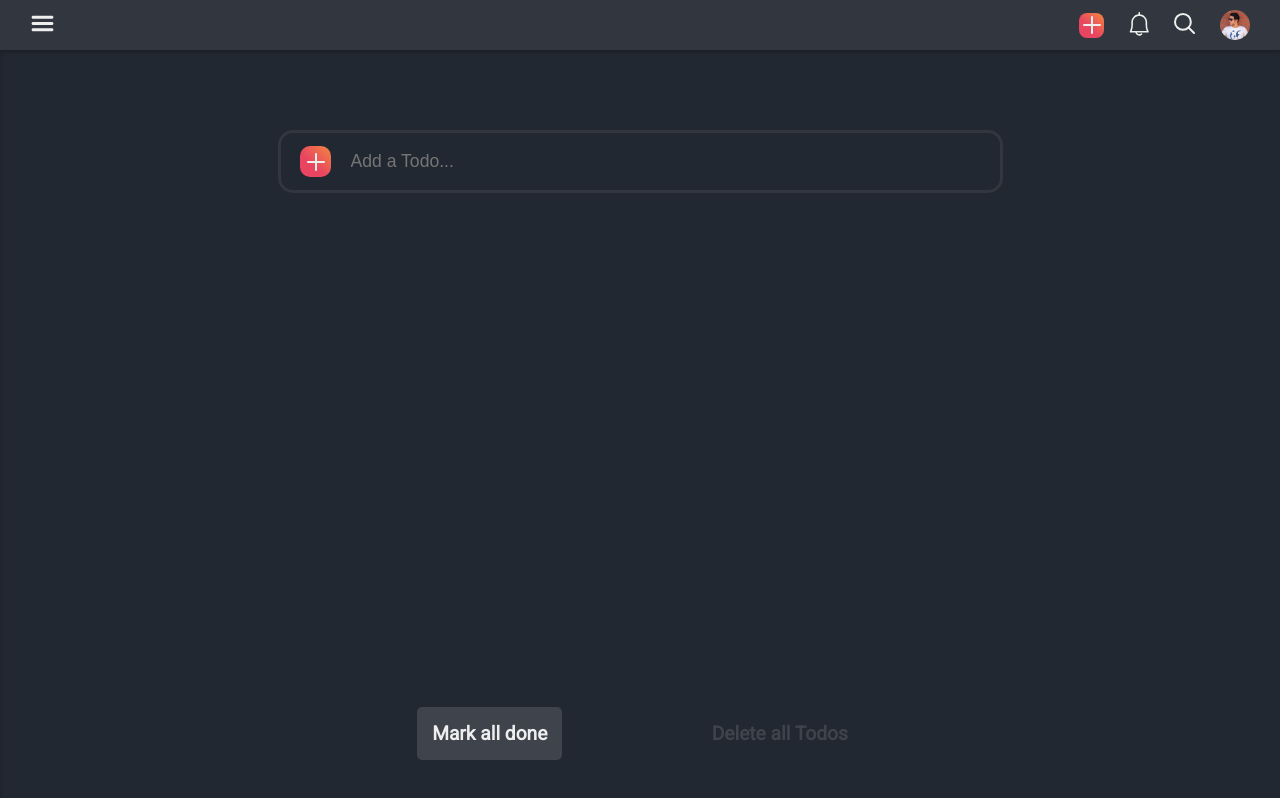
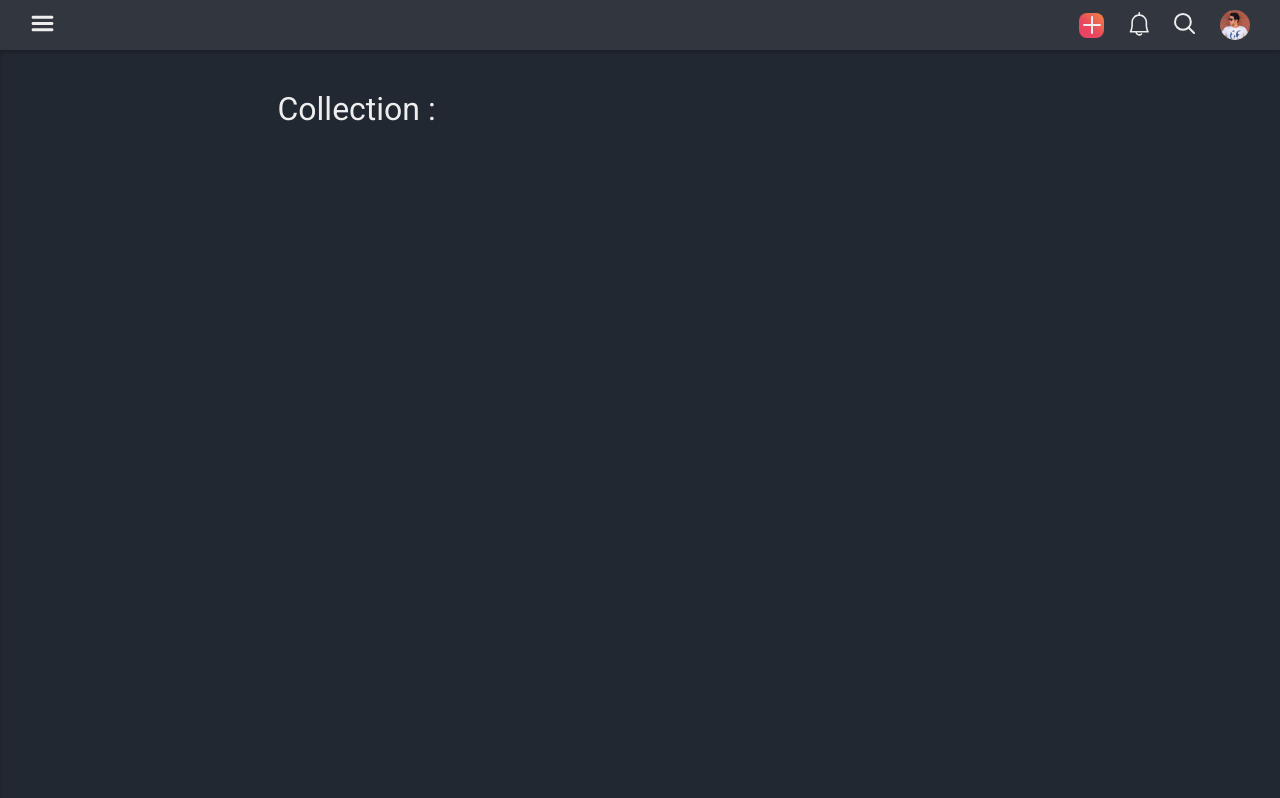
Before and after one commit to omidjr/todo_react_app, a React (Create React App) app: page / in a window 1280 px wide. Built offline with nearby package versions, Linux system fonts and the light colour scheme.

Commit message:
Added ChosenCollection hook and functionality

```diff
--- a/src/App.js
+++ b/src/App.js
@@ -4,6 +4,8 @@ import { useTodos } from "./Hooks/useTodos";
 import { useShowSidebar } from './Hooks/useShowSidebar';
 import { useNewCollection } from "./Hooks/useNewCollection";
 import { useCollections } from "./Hooks/useCollections";
+import { useChosenCollection } from "./Hooks/useChosenCollection";
+import TodoCollection from "./components/TodoCollection";
 import TodoForm from "./components/TodoForm";
 import TodoList from "./components/TodoList";
 import TodoActions from "./components/TodoActions";
@@ -16,16 +18,23 @@ const App = () => {
   const showSidebar = useShowSidebar();
   const newCollection = useNewCollection();
   const collections = useCollections();
+  const chosenCollection = useChosenCollection();
 
   return (
     <div>
       <Navbar {...showSidebar} />
       <div className="App">
-        <Sidebar {...showSidebar} {...newCollection} {...collections} />
+        <Sidebar {...showSidebar} {...newCollection} {...collections} {...chosenCollection} />
         <div className="todoApp_inner">
-          <TodoForm {...newTodo} {...todos} />
-          <TodoList {...todos} />
-          <TodoActions {...todos} />
+          <TodoCollection {...chosenCollection} />
+          {chosenCollection.chosenCollection === '' ? <div style={{display: 'none'}} />
+          :
+          <>
+            <TodoForm {...newTodo} {...todos} {...chosenCollection} />
+            <TodoList {...todos} {...chosenCollection} />
+            <TodoActions {...todos} />
+          </>
+          }
         </div>
       </div>
     </div>
--- /dev/null
+++ b/src/Hooks/useChosenCollection.jsx
@@ -0,0 +1,10 @@
+import { useState } from "react";
+
+export const useChosenCollection = () => {
+    const [chosenCollection, setChosenCollection] = useState('');
+
+    return {
+        chosenCollection,
+        setChosenCollection
+    }
+}
--- a/src/components/CollectionList.jsx
+++ b/src/components/CollectionList.jsx
@@ -1,4 +1,6 @@
-const CollectionList = ({setNewCollection, collections, setCollections}) => {
+import { useCallback } from "react";
+
+const CollectionList = ({setNewCollection, collections, setCollections, setChosenCollection}) => {
 
     const collectionsArr = collections.map((c) => { return c.content });
     const isDuplicate = collectionsArr.some((c, idx) => {
@@ -16,8 +18,8 @@ const CollectionList = ({setNewCollection, collections, setCollections}) => {
     return (
         <ul>
                 {collections.map((collection) => (
-                    <li className="collection" key={collection.id}>
-                        <span >
+                    <li className="collection" key={collection.id} onClick={() => setChosenCollection(collection.content)}>
+                        <span>
                             <svg width="13" height="10" viewBox="0 0 13 10" fill="none" xmlns="http://www.w3.org/2000/svg">
                                 <path d="M11.4 1L4.25 8.2L1 4.92727" stroke="#EEEEEE" stroke-width="2" stroke-linecap="round" stroke-linejoin="round"/>
                             </svg>
--- a/src/components/Sidebar.css
+++ b/src/components/Sidebar.css
@@ -84,8 +84,8 @@
 .sideBar li {
   display: flex;
   align-items: center;
-  margin-bottom: 30px;
-  padding: 10px 30px;
+  margin-bottom: 25px;
+  padding: 15px 30px;
   cursor: pointer;
   transition: all 0.15s ease;
 }
--- a/src/components/Sidebar.jsx
+++ b/src/components/Sidebar.jsx
@@ -2,7 +2,7 @@ import "./Sidebar.css";
 import React, { useCallback } from 'react'
 import CollectionList from "./CollectionList";
 
-const Sidebar = ({showSidebar, newCollection, setNewCollection, collections, setCollections}) => {
+const Sidebar = ({showSidebar, newCollection, setNewCollection, collections, setCollections, setChosenCollection}) => {
     const formSubmitted = useCallback((e) => {
         e.preventDefault();
         if (!newCollection.trim()) return; //Avoid empty collections
@@ -26,7 +26,7 @@ const Sidebar = ({showSidebar, newCollection, setNewCollection, collections, set
             <p>
                 Collections
             </p>
-            <CollectionList collections={collections} setCollections={setCollections} setNewCollection={setNewCollection} />
+            <CollectionList collections={collections} setCollections={setCollections} setNewCollection={setNewCollection} setChosenCollection={setChosenCollection} />
             <form className="addCollection_form" onSubmit={formSubmitted}>
                 <input
                     className="addCollection_input"
--- /dev/null
+++ b/src/components/TodoCollection.css
@@ -0,0 +1,4 @@
+.todoCollectionName {
+  font-size: 2rem;
+  margin-top: 40px;
+}
--- /dev/null
+++ b/src/components/TodoCollection.jsx
@@ -0,0 +1,9 @@
+import "./TodoCollection.css";
+
+const TodoCollection = ({chosenCollection}) => {
+    return (
+        <p className="todoCollectionName">Collection : {chosenCollection}</p>
+    )
+}
+
+export default TodoCollection
--- a/src/components/TodoForm.jsx
+++ b/src/components/TodoForm.jsx
@@ -1,7 +1,7 @@
 import "./TodoForm.css";
 import {React, useCallback} from 'react'
 
-const TodoForm = ({newTodo, setNewTodo, todos, setTodos}) => {
+const TodoForm = ({newTodo, setNewTodo, todos, setTodos, chosenCollection}) => {
     const onNewTodoChange = useCallback((e) => {
         setNewTodo(e.target.value);
     }, []);
@@ -14,6 +14,7 @@ const TodoForm = ({newTodo, setNewTodo, todos, setTodos}) => {
             id: todos.length ? todos[0].id + 1 : 1,
             content: newTodo,
             done: false,
+            collection: chosenCollection
         },
         ...todos
         ]);
--- a/src/components/TodoList.jsx
+++ b/src/components/TodoList.jsx
@@ -1,7 +1,7 @@
 import "./TodoList.css";
 import {React, useCallback} from 'react'
 
-const TodoList = ({todos, setTodos}) => {
+const TodoList = ({todos, setTodos, chosenCollection}) => {
     const todoDone = useCallback((todo, index) => (e) => {
         const newTodos = [...todos];
         newTodos.splice(index, 1, {
@@ -11,6 +11,10 @@ const TodoList = ({todos, setTodos}) => {
         setTodos(newTodos);
     }, [todos]);
 
+    const editTodo = useCallback((todo) => (e) => {
+        console.log(todo);
+    })
+
     const removeTodo = useCallback((todo) => (e) => {
         setTodos(todos.filter(otherTodo => otherTodo !== todo));
     }, [todos]);
@@ -18,7 +22,8 @@ const TodoList = ({todos, setTodos}) => {
     return (
         <div className="todoList">
             <ul>
-                {todos.map((todo, index) => (
+                {todos.map((todo, index) =>
+                    {return todo.collection === chosenCollection ? (
                         <li className="todo" key={todo.id}>
                         <div className="todoCheck">
                             <input
@@ -30,7 +35,7 @@ const TodoList = ({todos, setTodos}) => {
                         <div className="todoNameAndActions">
                             <p className={todo.done ? 'done' : ''}>{todo.content}</p>
                             <div>
-                                <span onClick={removeTodo(todo)}>
+                                <span onClick={editTodo(todo)}>
                                 <svg width="22" height="22" viewBox="0 0 22 22" fill="none" xmlns="http://www.w3.org/2000/svg">
                                     <path d="M0 17.416V22H4.58397L18.1097 8.47423L13.5258 3.89026L0 17.416ZM21.6425 4.94152C22.1192 4.46479 22.1192 3.68857 21.6425 3.21184L18.7882 0.35755C18.3114 -0.119183 17.5352 -0.119183 17.0585 0.35755L14.8215 2.59453L19.4055 7.1785L21.6425 4.94152Z" fill="#E94560"/>
                                     </svg>
@@ -44,7 +49,11 @@ const TodoList = ({todos, setTodos}) => {
                             </div>
                         </div>
                     </li>
-                ))}
+                    ) : (
+                        <li style={{display: 'none'}} />
+                    )}
+
+                )}
             </ul>
         </div>
     )
```
